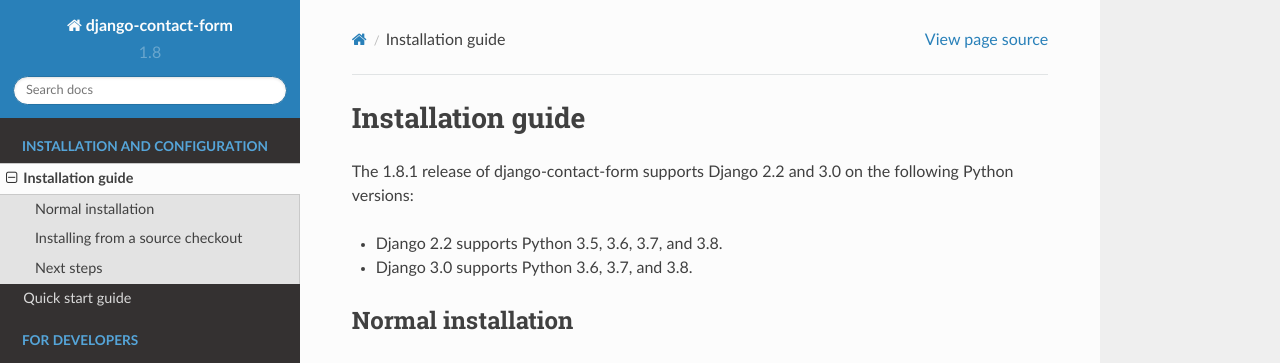
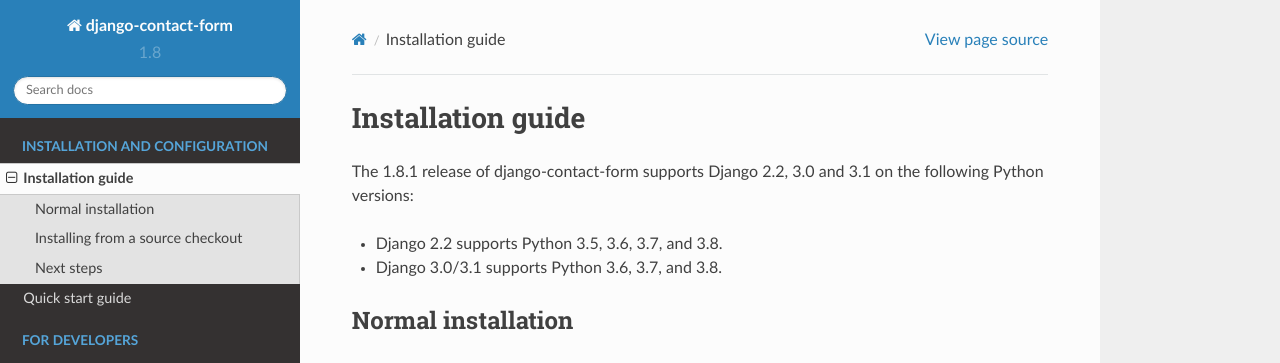
Before and after one commit to ubernostrum/django-contact-form, a Sphinx documentation site: the page built from docs/install.rst, in a window 1280 px wide and 900 px high. Shown: the top 363 px of the window. Built offline with Sphinx 7.4.7 and the Read the Docs theme 2.0.0, drawn with Linux system fonts in a browser that asks for light colours.

Commit message:
add Django 3.1 as supported version

```diff
--- a/docs/faq.rst
+++ b/docs/faq.rst
@@ -11,7 +11,7 @@
 What versions of Django and Python are supported?
 -------------------------------------------------
 
-As of django-contact-form |release|, Django 2.2 and 3.0 are supported,
+As of django-contact-form |release|, Django 2.2, 3.0 and 3.1 are supported,
 on Python 3.5 (Django 2.2 only) 3.6, 3.7, and 3.8.
 
 
--- a/docs/install.rst
+++ b/docs/install.rst
@@ -4,12 +4,12 @@
 Installation guide
 ==================
 
-The |release| release of django-contact-form supports Django 2.2 and
-3.0 on the following Python versions:
+The |release| release of django-contact-form supports Django 2.2,
+3.0 and 3.1 on the following Python versions:
 
 * Django 2.2 supports Python 3.5, 3.6, 3.7, and 3.8.
 
-* Django 3.0 supports Python 3.6, 3.7, and 3.8.
+* Django 3.0/3.1 supports Python 3.6, 3.7, and 3.8.
 
 
 Normal installation
--- a/setup.py
+++ b/setup.py
@@ -21,6 +21,7 @@
         "Framework :: Django",
         "Framework :: Django :: 2.2",
         "Framework :: Django :: 3.0",
+        "Framework :: Django :: 3.1",
         "Intended Audience :: Developers",
         "License :: OSI Approved :: BSD License",
         "Operating System :: OS Independent",
@@ -34,6 +35,6 @@
     ],
     keywords=["django", "email", "contact-form"],
     python_requires=">=3.5",
-    install_requires=["Django>=2.2,<3.1"],
+    install_requires=["Django>=2.2,<3.2"],
     extras_require={"akismet": ["akismet"]},
 )
```
Also changed, not shown: 1 other file.
